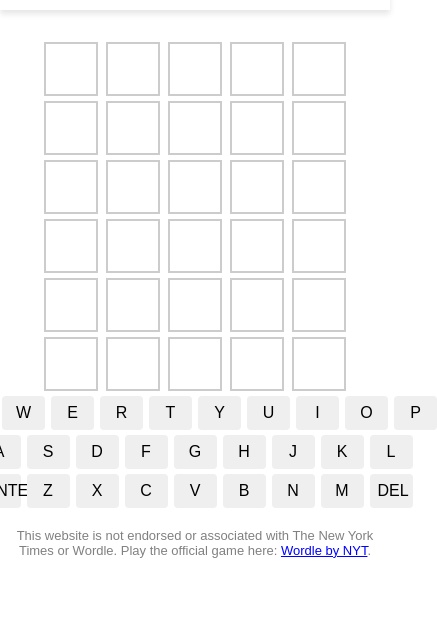
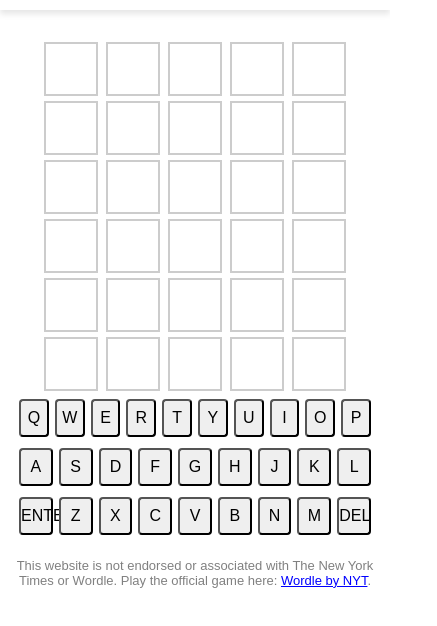
Before and after one commit to nicolas-guerra/PastWordle, a plain HTML site: page game.html in a window 390 px wide. Shown: the part 120-746 px from the top of the page, 437 px wide, since content can reach past the window. Drawn offline with Linux system fonts and the light colour scheme.

Commit message:
View well on mobile

```diff
--- a/styles.css
+++ b/styles.css
@@ -117,8 +117,9 @@ table tr:hover {
 
 /* ——— Grid ——— */
 #game {
-  text-align: center;
+  max-width: 500px;
   margin: 2rem auto;
+  padding: 0 1rem;
 }
 .row {
   display: flex;
@@ -145,14 +146,15 @@ table tr:hover {
   display: flex;
   justify-content: center;
   margin: 5px 0;
+  flex-wrap: wrap; /* ✅ allow wrapping on small screens */
 }
 .keyboard-row button {
-  margin: 0 3px;
-  padding: 0.5rem;
-  min-width: 43px;
-  border: none;
+  flex: 1 0 8%; /* ✅ allow keys to shrink */
+  margin: 3px;
+  padding: 0.5rem 0;
+  min-width: 0;  /* ✅ override default min-width */
+  font-size: 1rem;
   border-radius: 4px;
-  font-size: 1rem;
   cursor: pointer;
   text-transform: uppercase;
 }
```
